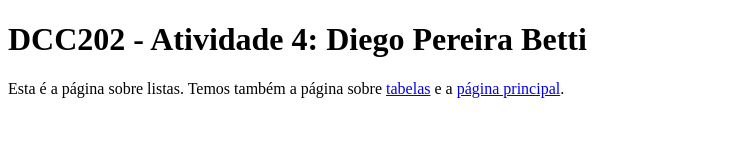
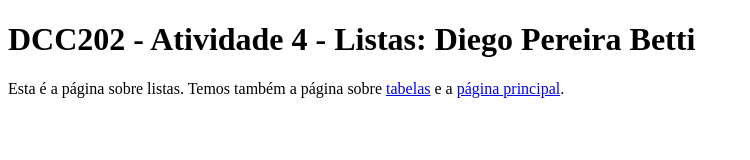
Before and after one commit to ufjf-dcc202/ufjf-dcc202-2023-3-a-atv4-DiegoPereira11, a website: page listas.html in a window 1280 px wide. Shown: the whole page, without its empty margins (0-750 px from the left). Drawn offline with Linux system fonts and the light colour scheme.

Commit message:
arruma o nome do titulo

```diff
--- a/listas.html
+++ b/listas.html
@@ -3,11 +3,11 @@
 <head>
     <meta charset="UTF-8">
     <meta name="viewport" content="width=device-width, initial-scale=1.0">
-    <title>DCC202 - Atividade 4: Diego Pereira Betti</title>
+    <title>DCC202 - Atividade 4 - Listas: Diego Pereira Betti</title>
 </head>
 <body>
     <main>
-        <h1>DCC202 - Atividade 4: Diego Pereira Betti</h1>
+        <h1>DCC202 - Atividade 4 - Listas: Diego Pereira Betti</h1>
         <p>Esta é a página sobre listas. Temos também a
              página sobre <a href="tabelas.html">tabelas</a> e
               a <a href="index.html">página principal</a>.</p>
```
